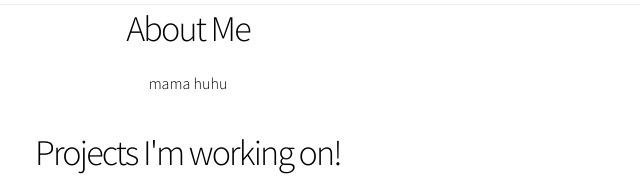
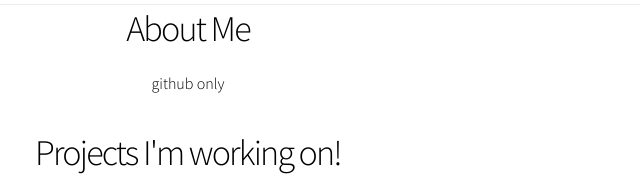
Before and after one commit to Thioid/thioid.github.io, a plain HTML site: page index.html in a window 1280 px wide. Shown: the part 796-986 px from the top of the page, 452-1092 px from the left. Drawn offline with Linux system fonts and the light colour scheme.

Commit message:
Update index.html

```diff
--- a/index.html
+++ b/index.html
@@ -29,7 +29,7 @@
 				<section class="wrapper style1 align-center">
 					<div class="inner">
 						<h2>About Me</h2>
-						<p>mama huhu</p>
+						<p>github only</p>
 					</div>
 
 				<!-- Project Title -->
```
